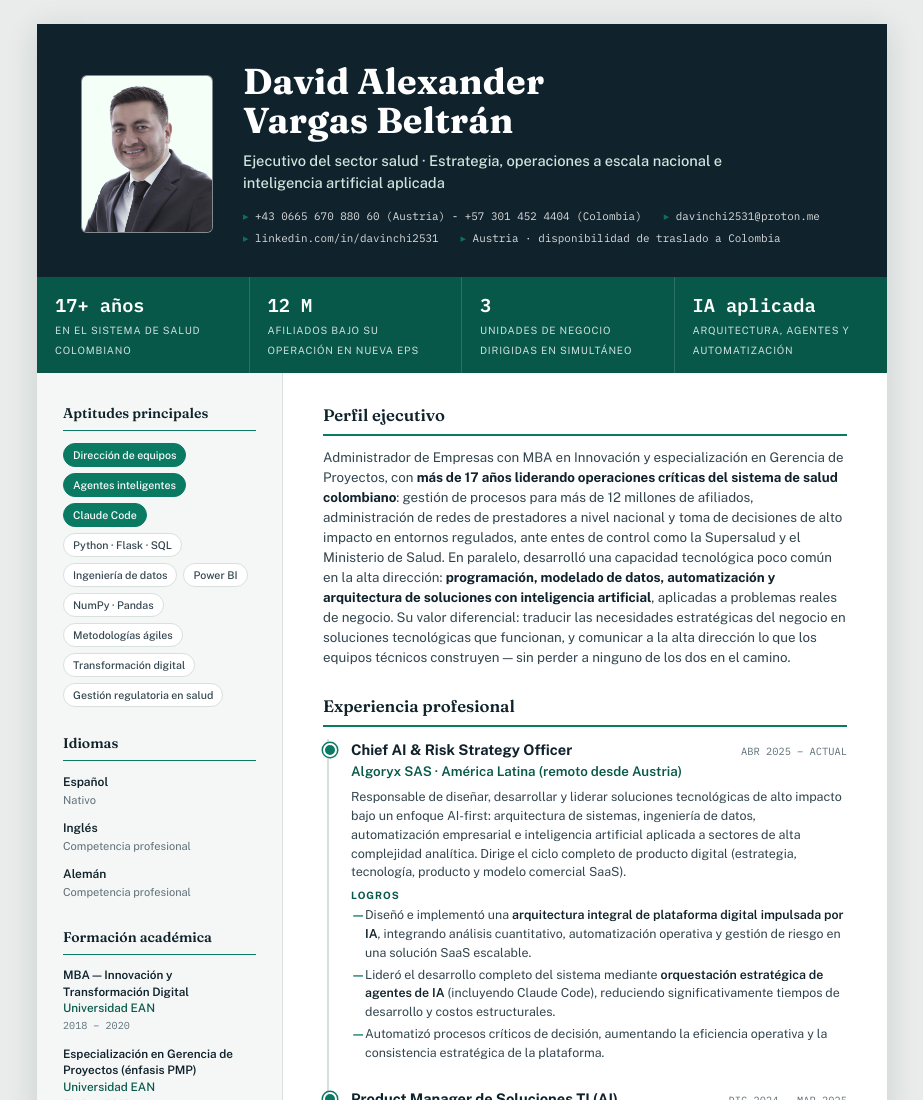
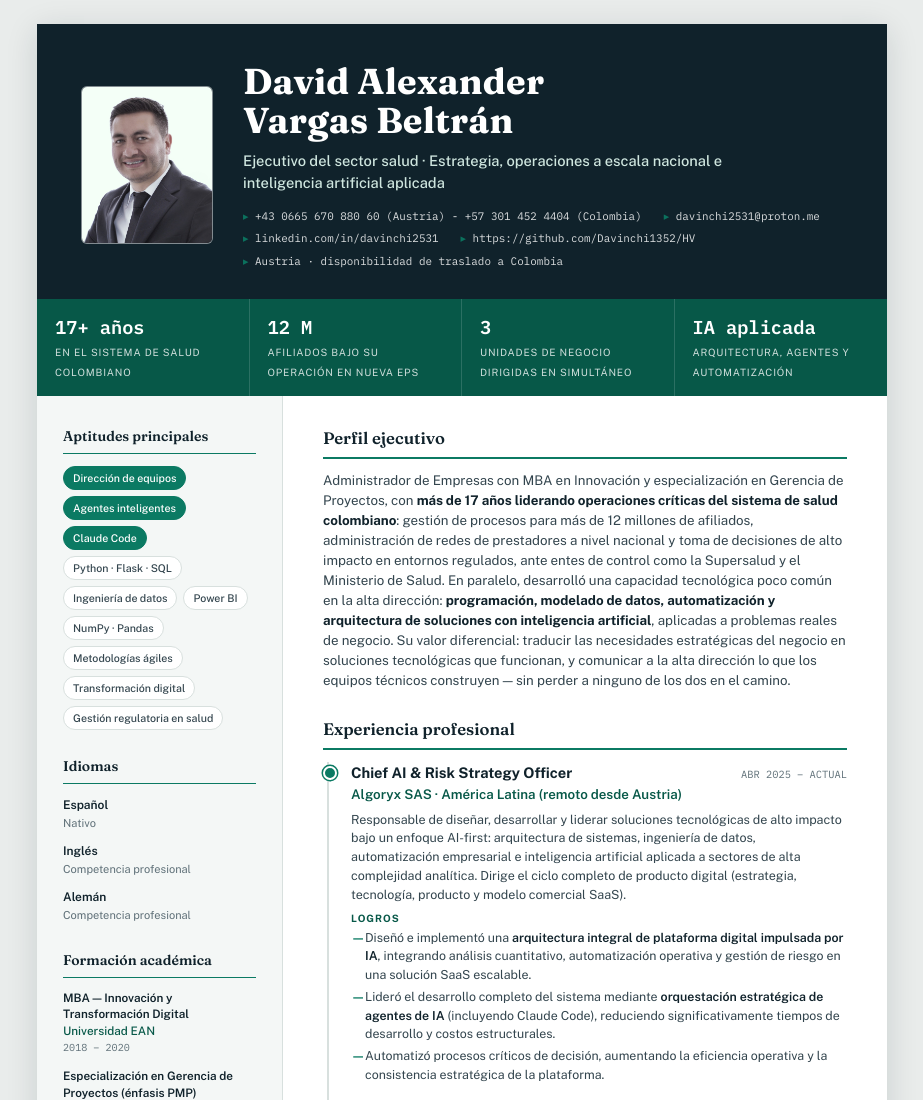
Before and after one commit to Davinchi1352/HV, a plain HTML site: page index.html in a window 1280 px wide. Shown: the top 1100 px of the page, without its empty margins (178-1101 px from the left). Drawn offline with nearby package versions, Linux system fonts and the light colour scheme.

```diff
--- a/hoja_de_vida_david_vargas.html
+++ b/index.html
@@ -440,6 +440,7 @@
           <span>+43 0665 670 880 60 (Austria) - +57 301 452 4404 (Colombia)</span>
           <span>davinchi2531@proton.me</span>
           <span>linkedin.com/in/davinchi2531</span>
+          <span>https://github.com/Davinchi1352/HV</span>
           <span>Austria · disponibilidad de traslado a Colombia</span>
         </div>
       </div>
```
